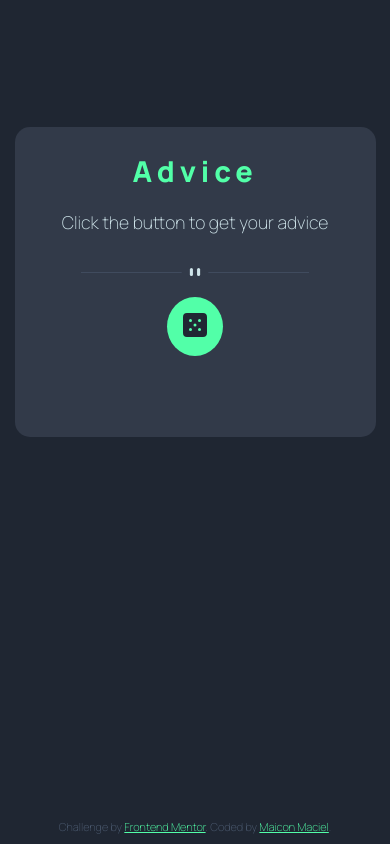
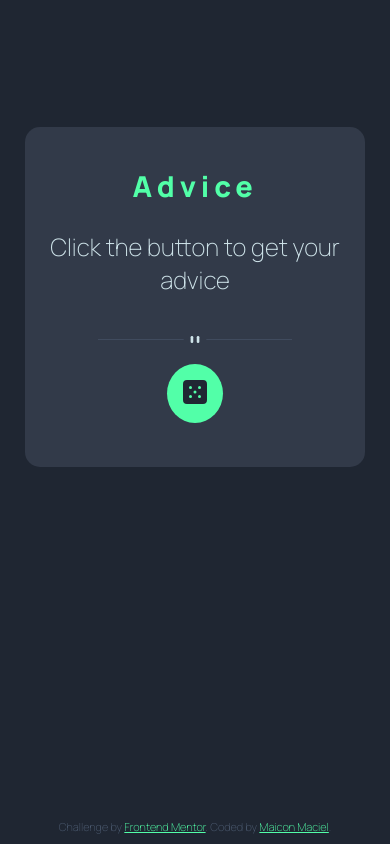
Before and after one commit to MaiconMaciel/Advice-generator-frontendmentor, a plain HTML site: page index.html in a window 390 px wide. Drawn offline with Linux system fonts and the light colour scheme.

Commit message:
design update

```diff
--- a/css/style.css
+++ b/css/style.css
@@ -29,6 +29,7 @@ body {
   padding: 20px;
   overflow: hidden;
   margin: 10vh;
+  margin-top: 22vh;
   border-radius: 15px;
   text-align: center;
   max-height: 100%;
@@ -64,8 +65,8 @@ body {
 
 @media (max-width: 450px) {
   .container {
-    min-width: 90vw;
-    padding: 5px;
+    max-width: 90vh;
+    min-width: 150px;
     max-height: 60%;
     margin: 15vh 3vh;
   }
@@ -73,7 +74,7 @@ body {
     font-size: 1.8rem;
   }
   .quote {
-    font-size: 1.1rem;
+    font-size: 1.5rem;
   }
 }
 
```
